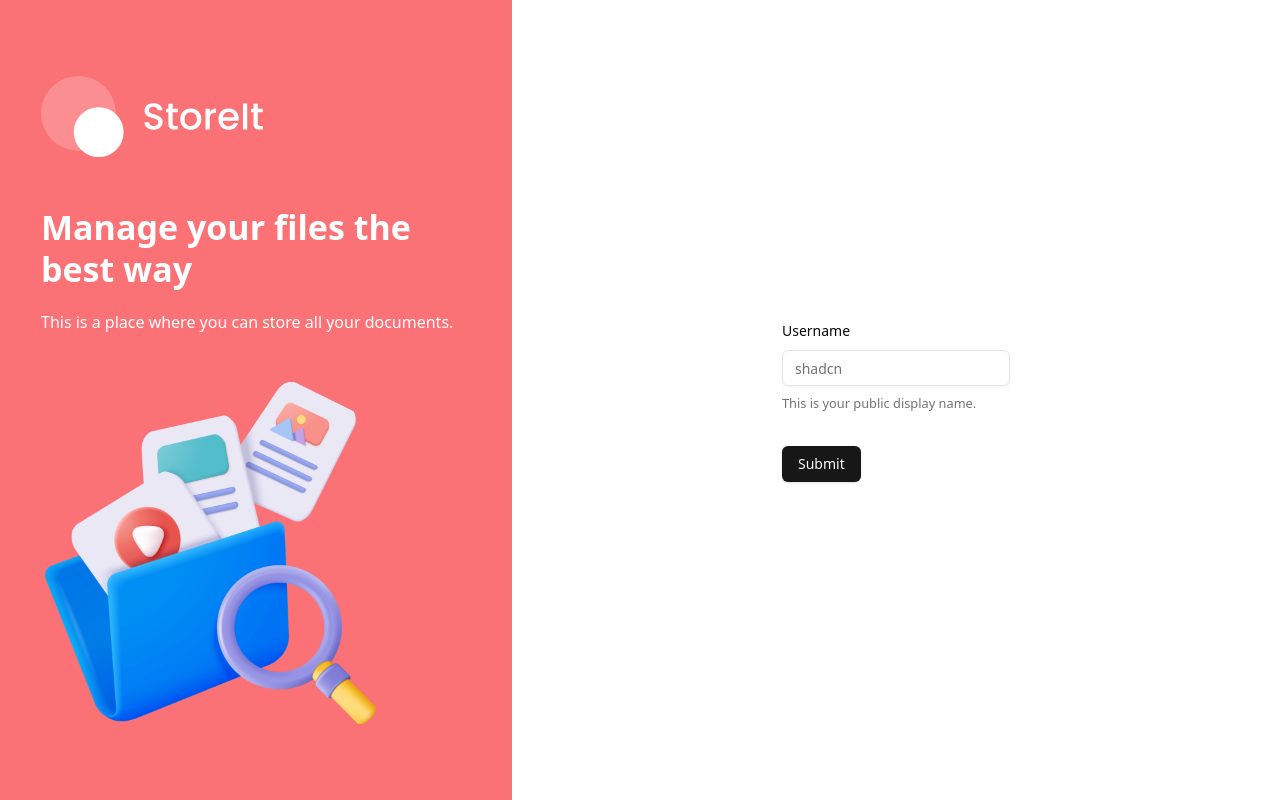
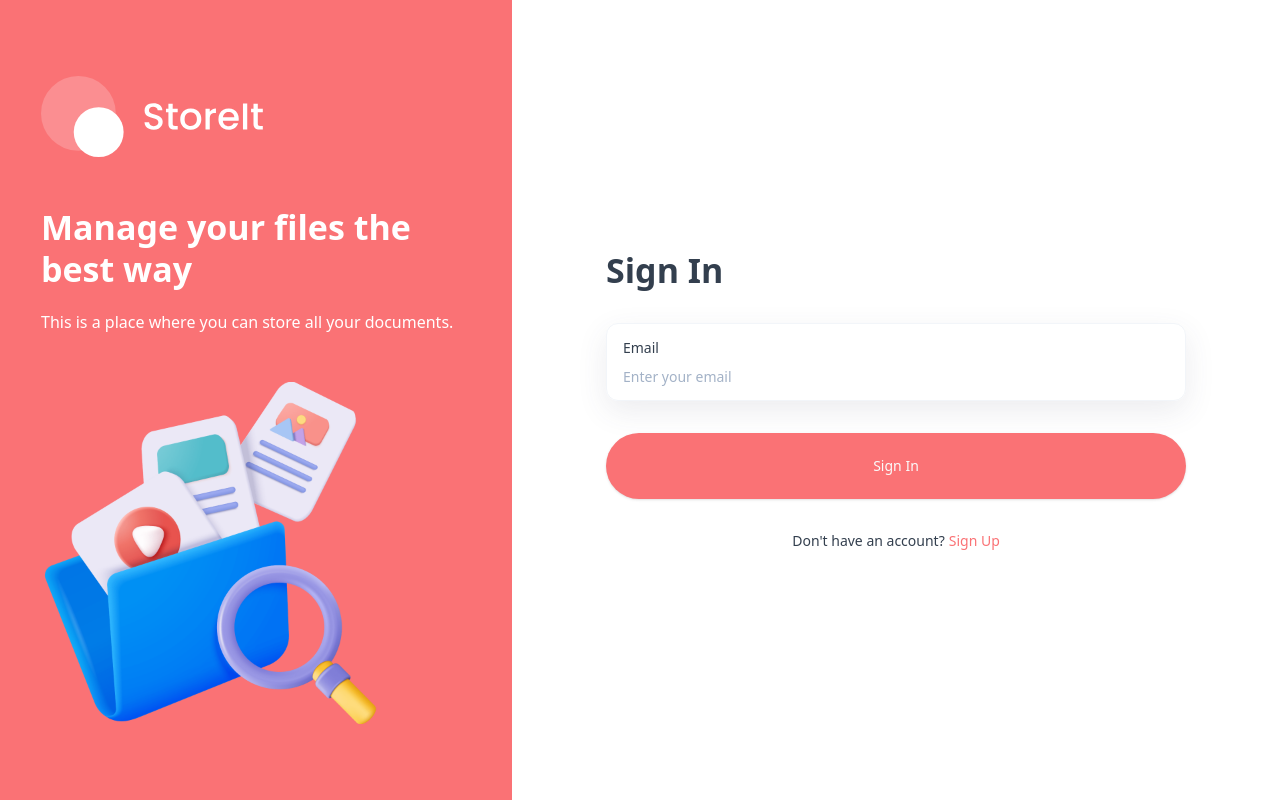
Before and after one commit to areddin409/store-it, a Next.js app: page /sign-in in a window 1280 px wide. Built offline with nearby package versions, Linux system fonts and the light colour scheme.

Commit message:
Enhance AuthForm component: add full name field for sign-up, improve form structure, and integrate loading state with visual feedback

```diff
--- a/components/AuthForm.tsx
+++ b/components/AuthForm.tsx
@@ -1,6 +1,7 @@
 'use client';
 
 import { useForm } from 'react-hook-form';
+import { useState } from 'react';
 import { z } from 'zod';
 import { zodResolver } from '@hookform/resolvers/zod';
 
@@ -15,46 +16,127 @@
   FormMessage,
 } from '@/components/ui/form';
 import { Input } from '@/components/ui/input';
-
-const formSchema = z.object({ username: z.string().min(2).max(50) });
+import Image from 'next/image';
+import Link from 'next/link';
 
 type AuthFormType = 'sign-in' | 'sign-up';
 
+const authFormSchema = (formType: AuthFormType) => {
+  return z.object({
+    email: z.string().email(),
+    fullName:
+      formType === 'sign-up'
+        ? z.string().min(2).max(50)
+        : z.string().optional(),
+  });
+};
+
 const AuthForm = ({ type }: { type: AuthFormType }) => {
-  // 1. Define your form.
+  const [isLoading, setIsLoading] = useState(false);
+  const [errorMessage, setErrorMessage] = useState<string>('');
+
+  const formSchema = authFormSchema(type);
   const form = useForm<z.infer<typeof formSchema>>({
     resolver: zodResolver(formSchema),
-    defaultValues: { username: '' },
+    defaultValues: {
+      fullName: '',
+      email: '',
+    },
   });
 
-  // 2. Define a submit handler.
   function onSubmit(values: z.infer<typeof formSchema>) {
-    // Do something with the form values.
-    // ✅ This will be type-safe and validated.
     console.log(values);
   }
   return (
+    <>
       <Form {...form}>
-      <form onSubmit={form.handleSubmit(onSubmit)} className="space-y-8">
+        <form onSubmit={form.handleSubmit(onSubmit)} className="auth-form">
+          <h1 className="form-title">
+            {type === 'sign-in' ? 'Sign In' : 'Sign Up'}
+          </h1>
+          {type === 'sign-up' && (
             <FormField
               control={form.control}
-          name="username"
+              name="fullName"
               render={({ field }) => (
                 <FormItem>
-              <FormLabel>Username</FormLabel>
+                  <div className="shad-form-item">
+                    <FormLabel className="shad-form-label">Full Name</FormLabel>
+
                     <FormControl>
-                <Input placeholder="shadcn" {...field} />
+                      <Input
+                        placeholder="Enter your full name"
+                        className="shad-input"
+                        {...field}
+                      />
                     </FormControl>
-              <FormDescription>
-                This is your public display name.
-              </FormDescription>
-              <FormMessage />
+                  </div>
+
+                  <FormMessage className="shad-form-message" />
                 </FormItem>
               )}
             />
-        <Button type="submit">Submit</Button>
+          )}
+
+          <FormField
+            control={form.control}
+            name="email"
+            render={({ field }) => (
+              <FormItem>
+                <div className="shad-form-item">
+                  <FormLabel className="shad-form-label">Email</FormLabel>
+
+                  <FormControl>
+                    <Input
+                      placeholder="Enter your email"
+                      className="shad-input"
+                      {...field}
+                    />
+                  </FormControl>
+                </div>
+
+                <FormMessage className="shad-form-message" />
+              </FormItem>
+            )}
+          />
+          <Button
+            type="submit"
+            className="form-submit-button"
+            disabled={isLoading}
+          >
+            {type === 'sign-in' ? 'Sign In' : 'Sign Up'}
+
+            {isLoading && (
+              <Image
+                src="/assets/icons/loader.svg"
+                alt="Loader"
+                width={24}
+                height={24}
+                className="ml-2 animate-spin"
+              />
+            )}
+          </Button>
+
+          {errorMessage && <p className="error-message">{errorMessage}</p>}
+
+          <div className="body-2 flex justify-center">
+            <p className="text-light-100">
+              {type === 'sign-in'
+                ? "Don't have an account?"
+                : 'Already have an account?'}
+            </p>
+            <Link
+              href={type === 'sign-in' ? 'sign-up' : 'sign-in'}
+              className="font-medium text-brand ml-1"
+            >
+              {type === 'sign-in' ? 'Sign Up' : 'Sign In'}
+            </Link>
+          </div>
         </form>
       </Form>
+
+      {/* OTP Verification */}
+    </>
   );
 };
 
```
Lines whose indentation alone changed are shown as unchanged.
